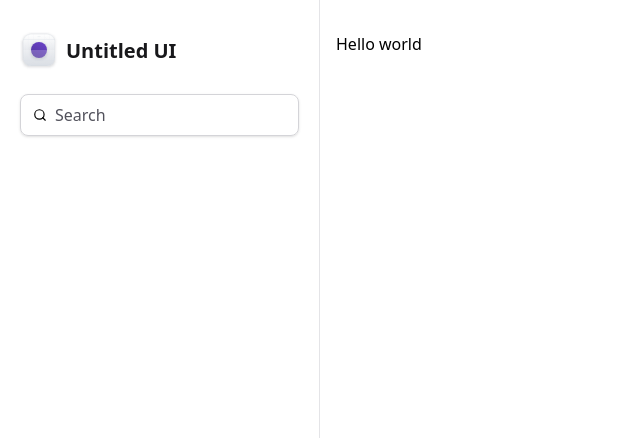
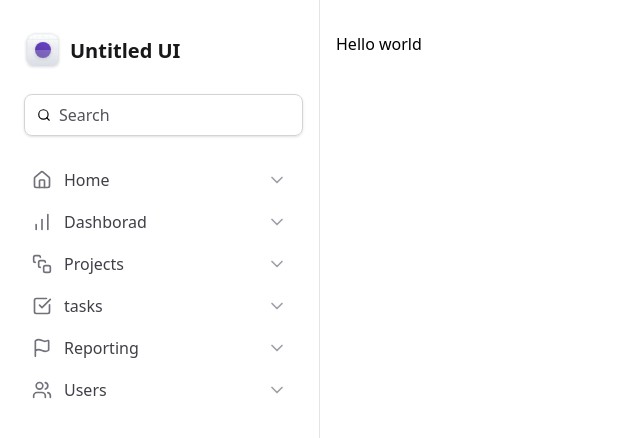
Before and after one commit to Pedrohenriquezuza/tailwind-next, a Next.js app: page / in a window 1280 px wide. Shown: the top 438 px of the page, without its empty margins (0-640 px from the left). Built offline with nearby package versions, Linux system fonts and the light colour scheme.

Commit message:
Menu de Navegação Dinamico com componente

```diff
--- a/src/app/components/Siderbar/Logo.tsx
+++ b/src/app/components/Siderbar/Logo.tsx
@@ -1,6 +1,6 @@
 export default function Logo() {
   return (
-    <strong className="flex items-center gap-2 text-xl font-semibold text-zinc-900">
+    <strong className="flex mx-1 items-center gap-2 text-xl font-semibold text-zinc-900">
       <svg
         width={38}
         height={38}
--- /dev/null
+++ b/src/app/components/Siderbar/MainNavigation/NavItem.tsx
@@ -0,0 +1,22 @@
+import { ChevronDown } from "lucide-react";
+import { ElementType } from "react";
+
+export interface NavItemProps{
+    title: string;
+    icon: ElementType
+}
+
+export default function NavItem({ title, icon: Icon }: NavItemProps) {
+  return (
+    <a
+      href="#"
+      className="group flex items-center gap-3 rounded px-3 py-2 hover:bg-violet-50"
+    >
+      <Icon className="h-5 w-5 text-zinc-500" />
+      <span className="font-medium text-zinc-700 group-hover:text-violet-500">
+        {title}
+      </span>
+      <ChevronDown className="ml-auto h-5 w-5 text-zinc-400 group-hover:text-violet-300" />
+    </a>
+  );
+}
--- /dev/null
+++ b/src/app/components/Siderbar/MainNavigation/index.tsx
@@ -0,0 +1,15 @@
+import { BarChart, CheckSquare, ChevronDown, Flag, Home, SquareStack, Users } from "lucide-react";
+import NavItem from "./NavItem";
+
+export default function MainNavigation() {
+  return (
+    <nav className="space-y-0.5">
+      <NavItem title="Home" icon={Home} />
+      <NavItem title="Dashborad" icon={BarChart} />
+      <NavItem title="Projects" icon={SquareStack} />
+      <NavItem title="tasks" icon={CheckSquare} />
+      <NavItem title="Reporting" icon={Flag} />
+      <NavItem title="Users" icon={Users} />
+    </nav>
+  );
+}
--- a/src/app/components/Siderbar/index.tsx
+++ b/src/app/components/Siderbar/index.tsx
@@ -1,19 +1,22 @@
 import { Search } from "lucide-react";
 import Logo from "./Logo";
+import MainNavigation from "./MainNavigation";
 
 export default function Sidebar() {
   return (
     <aside className="border-r border-zinc-200 px-5 py-8 space-y-6">
       <Logo />
 
-      <div className="flex w-full items-center gap-2 rounded-lg border border-zinc-300 px-3 py-2 shadow-sm">
+      <div className="flex mx-1 w-full items-center gap-2 rounded-lg border border-zinc-300 px-3 py-2 shadow-sm">
         <Search className="h-5 w-5 tex-zinc-500" />
         <input
           type="text"
-          className="flex-1 border-0 bg-transparent p-0 text-zinc-900 placeholder-zinc-600 "
+          className="flex-1  border-0 bg-transparent p-0 text-zinc-900 placeholder-zinc-600 "
           placeholder="Search"
         />
       </div>
+
+      <MainNavigation></MainNavigation>
     </aside>
   );
 }
```
